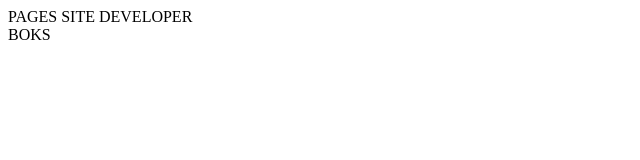
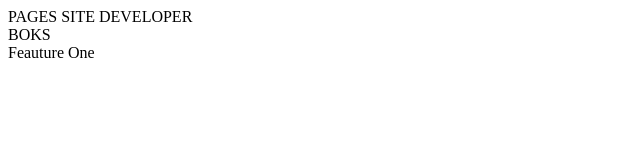
Before and after one commit to McAndersC/testpage, a plain HTML site: page index.html in a window 1280 px wide. Shown: the whole page, without its empty margins (0-640 px from the left). Drawn offline with Linux system fonts and the light colour scheme.

Commit message:
Feauture One

```diff
--- a/index.html
+++ b/index.html
@@ -11,5 +11,7 @@
 
     <div>BOKS</div>
 
+    <div>Feauture One</div>
+
 </body>
 </html>
```
